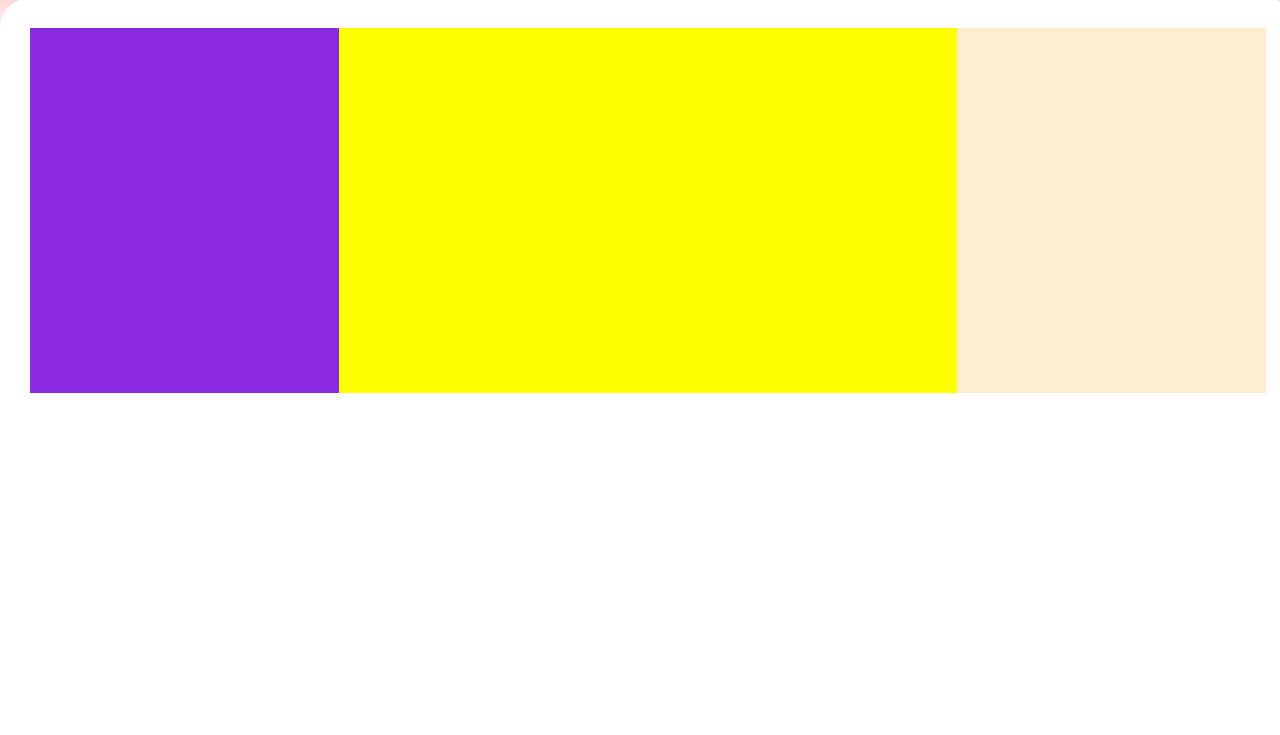
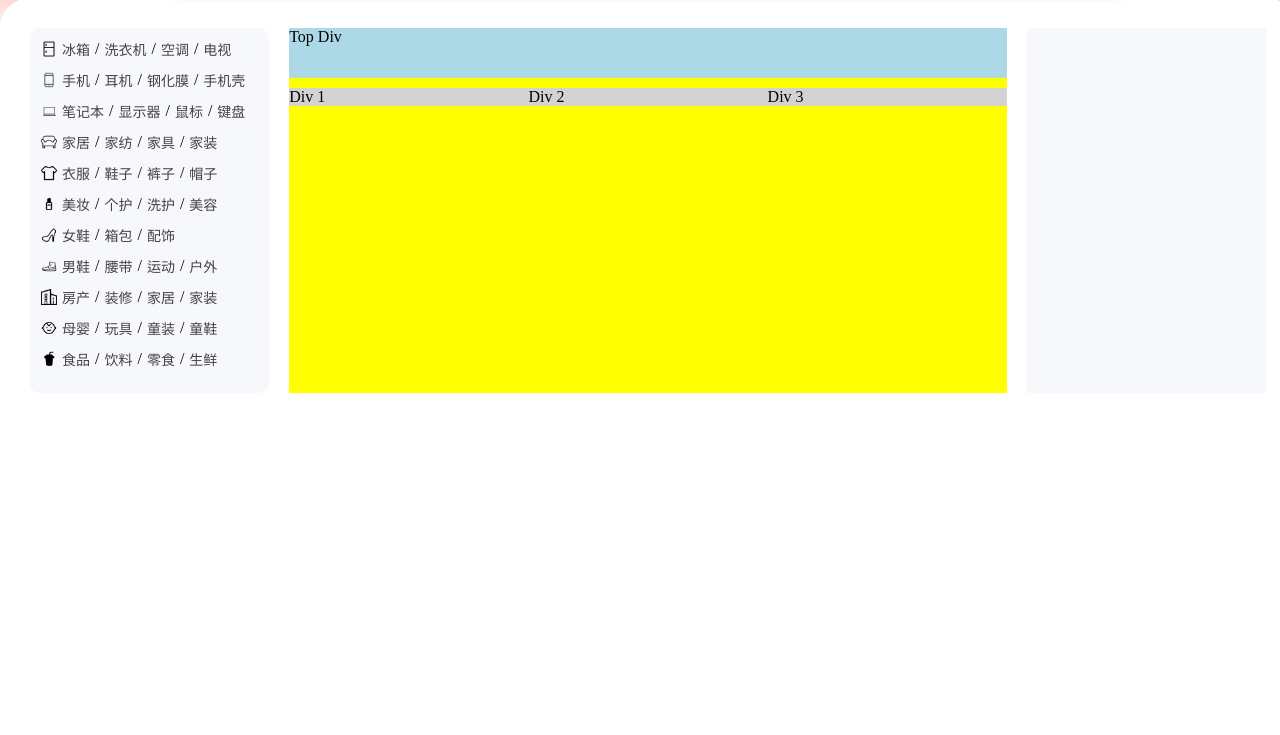
Before and after one commit to lmemory123/jdsx, a plain HTML site: page index.html in a window 1280 px wide. Shown: the part 363-1098 px from the top of the page. Drawn offline with Linux system fonts and the light colour scheme.

Commit message:
完善商品标签栏目

```diff
--- a/css/index.css
+++ b/css/index.css
@@ -86,6 +86,7 @@ header .w {
 
 .dt {
     position: relative;
+    border: 1px solid transparent;
     z-index: 3;
 }
 
@@ -132,7 +133,7 @@ header .w {
     display: none;
     width: 100%;
     height: 0;
-    border: 1px solid yellow;
+    border: 1px solid #FFF;
 }
 
 .dd-content {
@@ -438,24 +439,88 @@ main {
 
 .product-tag, .user-box {
     flex: 1;
+    background-color: #F7F8FC;
 }
 
 .carousel-box {
-    flex: 2;
+    flex: 3;
 
 }
 
 .product-tag {
-    background-color: blueviolet;
+    border-radius: 10px;
+}
+.product-tag ul {
+    list-style: none;
+    padding: 0;
+    margin: 0;
+    display: flex;
+    flex-wrap: wrap;
+    flex-direction: column;
 }
 
-.user-box {
-    background-color: blanchedalmond;
+.product-tag ul li {
+    display: flex;
+    align-items: center;
+    margin-right: 10px;
+    padding: 11px 0 0 11px;
+}
+
+.product-tag ul li img {
+    margin-right: 5px;
+    width: 16px;
+    height: 16px;
+}
+.product-tag ul li i{
+    margin: 0 5px;
+    font-style: normal;
+}
+.product-tag ul li a{
+    color: #444;
+    text-decoration: none;
+    font-size: 14px;
+}
+
+.product-tag ul li a:hover{
+    color: red;
+    text-decoration: underline;
+    font-size: 14px;
 }
 
 .carousel-box {
     background-color: yellow;
+    margin: 0 20px;
+    display: flex;
+    flex-direction: column;
+    width: 100%;
 }
+
+.top-div {
+    width: 100%;
+    height: 50px;
+    background-color: lightblue;
+    margin-bottom: 10px;
+}
+
+.bottom-container {
+    display: flex;
+    justify-content: space-between;
+}
+
+.bottom-div {
+    flex: 1;
+    height:100%;
+    background-color: lightgray; /
+    margin-right: 10px;
+}
+
+.bottom-div:last-child {
+    margin-right: 0;
+}
+
+.user-box {
+}
+
 
 .categories {
     width: 48%;
--- a/index.html
+++ b/index.html
@@ -494,8 +494,141 @@
         </div>
     </section>
     <section class="categories-carousel">
-        <div class="product-tag"></div>
-        <div class="carousel-box"></div>
+        <div class="product-tag">
+            <ul>
+                <li class="tag-item">
+                    <img alt="Icon" src="icon/冰箱.png">
+                    <a href="">冰箱</a>
+                    <i>/</i>
+                    <a href="">洗衣机</a>
+                    <i>/</i>
+                    <a href="">空调</a>
+                    <i>/</i>
+                    <a href="">电视</a>
+
+                </li>
+                <li class="tag-item">
+                    <img alt="Icon" src="icon/手机.png">
+                    <a href="">手机</a>
+                    <i>/</i>
+                    <a href="">耳机</a>
+                    <i>/</i>
+                    <a href="">钢化膜</a>
+                    <i>/</i>
+                    <a href="">手机壳</a>
+
+                </li>
+                <li class="tag-item">
+                    <img alt="Icon" src="icon/笔记本电脑_o.png">
+                    <a href="">笔记本</a>
+                    <i>/</i>
+                    <a href="">显示器</a>
+                    <i>/</i>
+                    <a href="">鼠标</a>
+                    <i>/</i>
+                    <a href="">键盘</a>
+
+
+                </li>
+                <li class="tag-item">
+                    <img alt="Icon" src="icon/家居家纺.png">
+                    <a href="">家居</a>
+                    <i>/</i>
+                    <a href="">家纺</a>
+                    <i>/</i>
+                    <a href="">家具</a>
+                    <i>/</i>
+                    <a href="">家装</a>
+                </li>
+                <li class="tag-item">
+                    <img alt="Icon" src="icon/衣服,服装.png">
+                    <a href="">衣服</a>
+                    <i>/</i>
+                    <a href="">鞋子</a>
+                    <i>/</i>
+                    <a href="">裤子</a>
+                    <i>/</i>
+                    <a href="">帽子</a>
+
+
+
+                </li>
+
+                <li class="tag-item">
+                    <img alt="Icon" src="icon/美妆类目.png">
+                    <a href="">美妆</a>
+                    <i>/</i>
+                    <a href="">个护</a>
+                    <i>/</i>
+                    <a href="">洗护</a>
+                    <i>/</i>
+                    <a href="">美容</a>
+
+
+
+                </li>
+                <li class="tag-item">
+                    <img alt="Icon" src="icon/女鞋.png">
+                    <a href="">女鞋</a>
+                    <i>/</i>
+                    <a href="">箱包</a>
+                    <i>/</i>
+                    <a href="">配饰</a>
+
+
+
+
+                </li>
+                <li class="tag-item">
+                    <img alt="Icon" src="icon/男鞋.png">
+                    <a href="">男鞋</a>
+                    <i>/</i>
+                    <a href="">腰带</a>
+                    <i>/</i>
+                    <a href="">运动</a>
+                    <i>/</i>
+                    <a href="">户外</a>
+                </li>
+                <li class="tag-item">
+                    <img alt="Icon" src="icon/房屋房产.png">
+                    <a href="">房产</a>
+                    <i>/</i>
+                    <a href="">装修</a>
+                    <i>/</i>
+                    <a href="">家居</a>
+                    <i>/</i>
+                    <a href="">家装</a>
+                </li>
+                <li class="tag-item">
+                    <img alt="Icon" src="icon/母婴类目.png">
+                    <a href="">母婴</a>
+                    <i>/</i>
+                    <a href="">玩具</a>
+                    <i>/</i>
+                    <a href="">童装</a>
+                    <i>/</i>
+                    <a href="">童鞋</a>
+                </li>
+                <li class="tag-item">
+                    <img alt="Icon" src="icon/食品饮料.png">
+                    <a href="">食品</a>
+                    <i>/</i>
+                    <a href="">饮料</a>
+                    <i>/</i>
+                    <a href="">零食</a>
+                    <i>/</i>
+                    <a href="">生鲜</a>
+                </li>
+            </ul>
+        </div>
+        <div class="carousel-box">
+            <div class="top-div">Top Div</div>
+            <div class="bottom-container">
+                <div class="bottom-div">Div 1</div>
+                <div class="bottom-div">Div 2</div>
+                <div class="bottom-div">Div 3</div>
+            </div>
+        </div>
         <div class="user-box"></div>
     </section>
     <section class="product-list">
```
Also changed, not shown: icon/冰箱.png (added), icon/女鞋.png (added), icon/家居家纺.png (added), icon/房屋房产.png (added), icon/手机.png (added), icon/母婴类目.png (added), icon/男鞋.png (added), icon/笔记本电脑_o.png (added), icon/美妆类目.png (added), icon/衣服,服装.png (added), icon/食品饮料.png (added).
